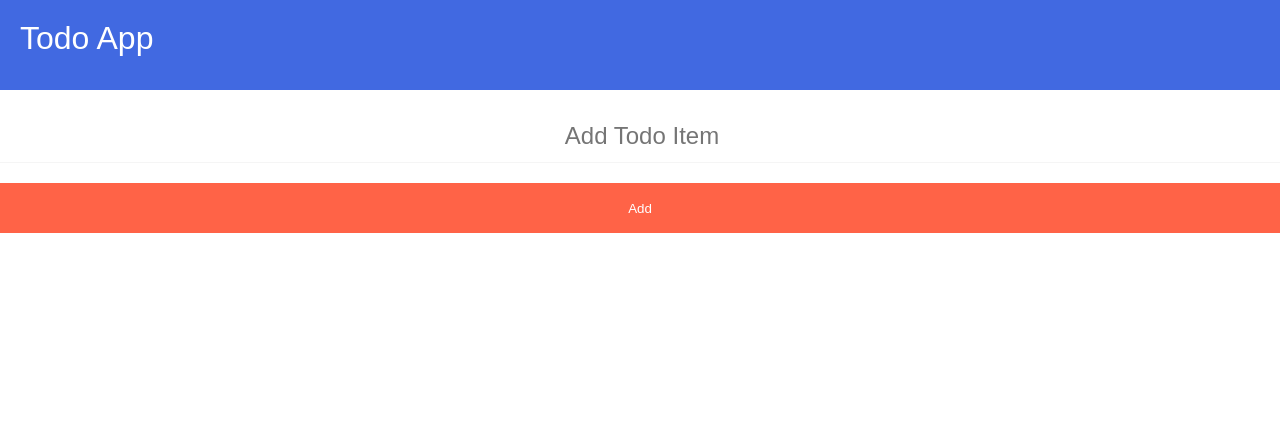
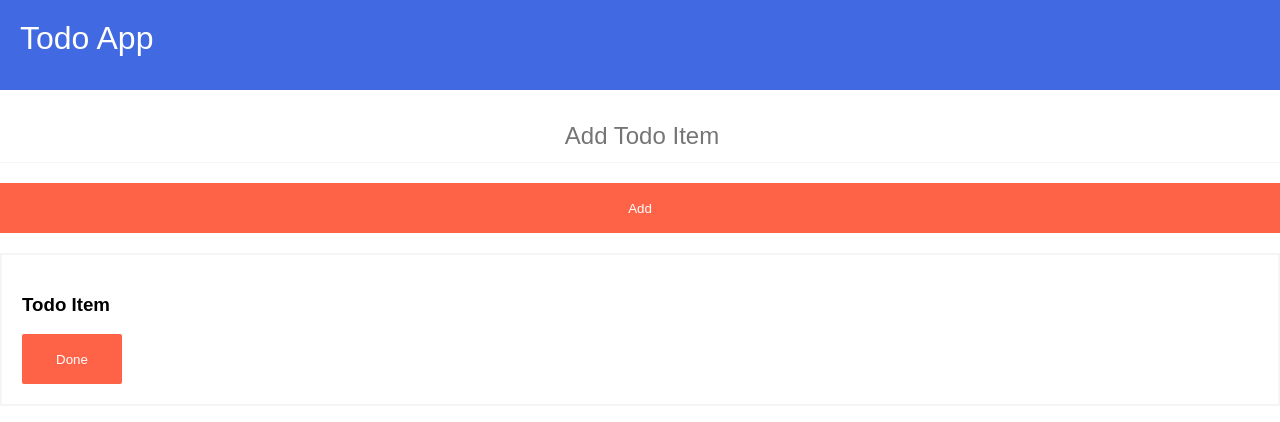
Before and after one commit to Oliver6644/todo_prax, a React (Create React App) app: page / in a window 1280 px wide. Shown: the top 422 px of the page. Built offline with nearby package versions, Linux system fonts and the light colour scheme.

Commit message:
ep .41 todo app creating a todo component

```diff
--- a/src/App.js
+++ b/src/App.js
@@ -2,6 +2,7 @@ import Header from "./components/Header";
 import Form from "./components/Form";
 import { useState } from "react";
 import React from "react";
+import Todo from "./components/Todo";
 function App () {
   const [todo, setTodo] = useState("");
   const [todoList, setTodoList] = useState([]);
@@ -15,6 +16,7 @@ function App () {
              todoList={todoList}
              setTodoList={setTodoList}
              ></Form>
+             <Todo />
         </div>
     );
 }
--- /dev/null
+++ b/src/components/Todo.js
@@ -0,0 +1,13 @@
+import styles from "../style.module.css";
+const Todo = () => {
+    return (
+        <div>
+           <div className ={styles.todoitem}>
+            <h3 className={styles.todoname}>Todo Item</h3>
+            <button className={styles.deletebutton}>Done</button>
+           </div>
+        </div>
+    );
+};
+
+export default Todo;
--- a/src/style.module.css
+++ b/src/style.module.css
@@ -32,3 +32,21 @@ body{
     color: white;
     margin-top: 20px;
 }
+.todoitem {
+    margin: auto;
+    border: 2px solid whitesmoke;
+    padding: 20px;
+    margin-top: 20px;
+}
+
+.todoname {
+}
+.deletebutton {
+
+    border: none;
+    height: 50px;
+    background-color: tomato;
+    width: 100px;
+    border-radius: 2px;
+    color: white;
+}
```
